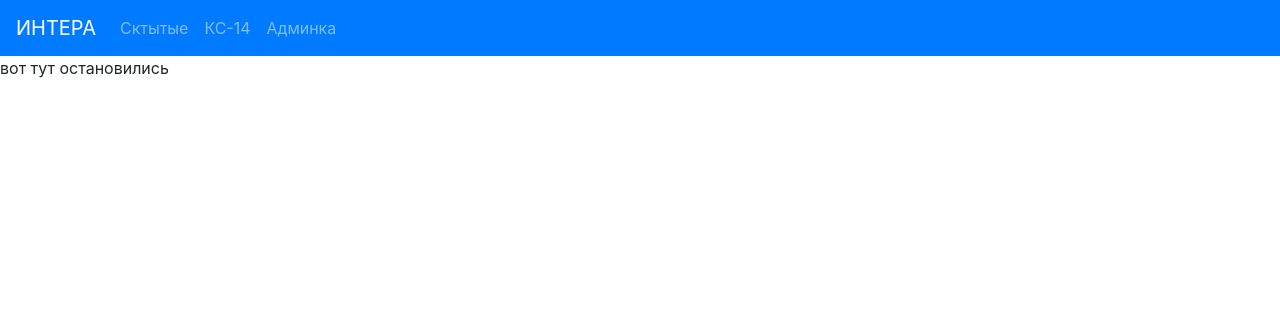
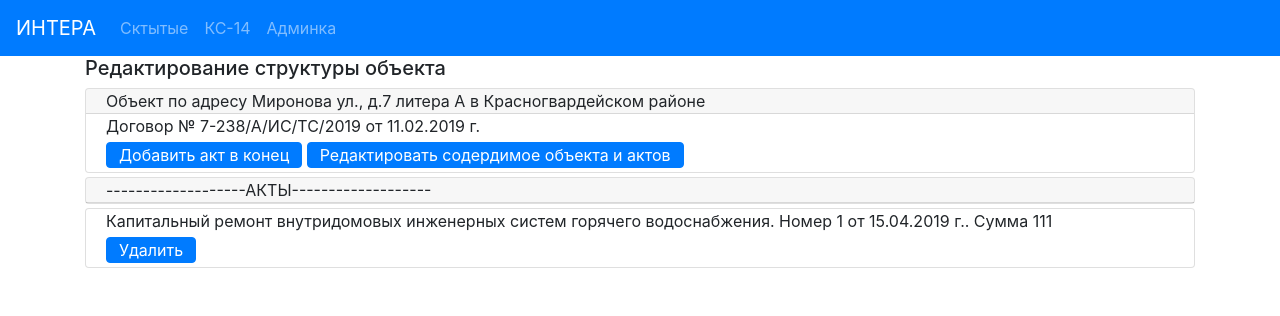
Before and after one commit to dezhik74/ActHiddeen, a Django app: a page that uses app/acts/ks14base/templates/ks14base/ks14structure.html in a window 1280 px wide. Shown: the top 316 px of the page. Run offline with Django 3.2, Linux system fonts and the light colour scheme; data comes from the database, SQL or seed files in the repository; both versions use the stored data as it was after the commit; some libraries are stand-ins or nearby versions.

Commit message:
0.6.8 Новое поле "район род падеж" внедрили. Форма править структуру есть.

```diff
--- a/app/acts/ks14base/admin.py
+++ b/app/acts/ks14base/admin.py
@@ -10,7 +10,8 @@ class Ks14Admin (admin.ModelAdmin):
     save_as = True
     list_display = ('address', 'contract_number', 'district_prepositional', 'system_genitive', 'summa')
     fields = (
-              ('address',  'district_prepositional'),
+              'address',
+              ('district_prepositional','district_genitive'),
               'system_genitive',
               ('contract_number', 'contract_date'),
               ('begin_contract_date', 'end_contract_date'),
@@ -46,7 +47,8 @@ class ObjectCommonAdmin (admin.ModelAdmin):
     list_display = ('address', 'contract_number', 'district_prepositional')
     inlines = [ActSpecificInline]
     fields = (
-                ('address',  'district_prepositional'),
+                'address',
+                ('district_prepositional','district_genitive'),
                 ('contract_number', 'contract_date'),
                 ('contractor', 'contractor_address'),
                 'contractor_OKPO',
--- a/app/acts/ks14base/create_documents.py
+++ b/app/acts/ks14base/create_documents.py
@@ -73,7 +73,7 @@ def create_ks3_xlsx (obj, act):
         ws['A54'] = '(должность)'
         ws['G54'] = '(подпись)'
         ws['K54'] = '  (расшифровка подписи)'
-    ws['A56'] = 'Уполномоченный  представитель администрации '+ obj.district_prepositional + ' района'
+    ws['A56'] = 'Уполномоченный  представитель администрации '+ obj.district_genitive + ' района'
     ws['A57'] = obj.administration_delegate_position
     ws['A58'] = obj.administration_delegate_decree
     ws['K58'] = obj.administration_delegate
@@ -120,7 +120,7 @@ def create_ks2_xlsx (my_obj, my_act):
         ws['B51'] = '(должность)                                                       ' \
                     '                                                                   ' \
                     '                                                           (подпись)        (расшифровка подписи)'
-    ws['B52'] = 'Уполномоченный  представитель администрации '+ my_obj.district_prepositional + ' района'
+    ws['B52'] = 'Уполномоченный  представитель администрации '+ my_obj.district_genitive + ' района'
     ws['B53'] = my_obj.administration_delegate_position
     ws['B54'] = my_obj.administration_delegate_decree
     ws['O54'] = my_obj.administration_delegate
--- a/app/acts/ks14base/forms.py
+++ b/app/acts/ks14base/forms.py
@@ -6,7 +6,8 @@ class ObjectCommonForm (ModelForm):
     class Meta:
         model = ObjectCommon
         fields = [
-            'address', 'district_prepositional',
+            'address',
+            'district_prepositional', 'district_genitive',
             'contract_number', 'contract_date',
             'contractor', 'contractor_address',
             'contractor_OKPO',
--- a/app/acts/ks14base/models.py
+++ b/app/acts/ks14base/models.py
@@ -4,7 +4,8 @@ from django.shortcuts import reverse
 
 class ObjectCommon (models.Model):
     address = models.CharField(max_length = 100, verbose_name = 'Адрес')
-    district_prepositional = models.CharField(max_length = 20, verbose_name = 'Район (предл падеж)')
+    district_prepositional = models.CharField(max_length = 30, verbose_name = 'Район (предл падеж)')
+    district_genitive = models.CharField(max_length = 30, verbose_name = 'Район (род падеж)')
     contract_number = models.CharField(max_length=40, verbose_name = '№ Контракта')
     contract_date = models.CharField(max_length=20, verbose_name= 'Дата контракта')
 
@@ -50,6 +51,12 @@ class ObjectCommon (models.Model):
 
     def __str__(self):
         return '{}'.format(self.address)
+
+    def get_absolute_url(self):
+        return reverse('ks14_object_detail_url', kwargs={'pk': self.pk})
+
+    def get_edit_url(self):
+        return reverse('ks14_object_edit_url', kwargs={'pk': self.pk})
 
     def copy(self):
         s = self.address
--- a/app/acts/ks14base/templates/ks14base/common_object_fields.html
+++ b/app/acts/ks14base/templates/ks14base/common_object_fields.html
@@ -1,8 +1,12 @@
 <div class="form-group row mb-1">
     <div class="col-xl-2 col-form-label-sm">{{ my_form.address.label }}</div>
-    <div class="col-xl-4">{{ my_form.address }}</div>
+    <div class="col-xl-10">{{ my_form.address }}</div>
+</div>
+<div class="form-group row mb-1">
     <div class="col-xl-2 col-form-label-sm">{{ my_form.district_prepositional.label }}</div>
     <div class="col-xl-4">{{ my_form.district_prepositional }}</div>
+    <div class="col-xl-2 col-form-label-sm">{{ my_form.district_genitive.label }}</div>
+    <div class="col-xl-4">{{ my_form.district_genitive }}</div>
 </div>
 <div class="form-group row mb-1">
     <div class="col-xl-2 col-form-label-sm">{{ my_form.contract_number.label }}</div>
--- a/app/acts/ks14base/templates/ks14base/ks14list.html
+++ b/app/acts/ks14base/templates/ks14base/ks14list.html
@@ -7,11 +7,11 @@
     <div class="container">
     {% for obj in objects %}
         <div class="card my-1">
-            <div class="card-header py-0 ">
+            <div class="card-header text-white bg-secondary py-0 ">
                 <p class="my-0"><b>Объект </b> {{ obj.address }} <b>Подрядчик </b> {{ obj.contractor }} <b>Договор </b> {{ obj.contract_number }}</p>
                     <a href="{% url 'ks14_object_detail_url' obj.pk %}" class="btn btn-primary my-1 py-0">Смотреть</a>
                     <a href="{% url 'ks14_object_edit_structure_url' obj.pk %}" class="btn btn-primary my-1 py-0">Структура</a>
-                    <a href="{% url 'ks14_object_edit_url' obj.pk %}" class="btn btn-primary  my-1 py-0">Редактировать</a>
+                    <a href="{{ obj.get_edit_url }}" class="btn btn-primary  my-1 py-0">Редактировать</a>
                     <a href="{% url 'ks14_copy_url' obj.pk %}" class="btn btn-primary  my-1 py-0">+ копия</a>
                     <a href="{% url 'ks14_delete_url' obj.pk %}" class="btn btn-primary  my-1 py-0">Удалить</a>
             </div>
--- a/app/acts/ks14base/templates/ks14base/ks14structure.html
+++ b/app/acts/ks14base/templates/ks14base/ks14structure.html
@@ -2,6 +2,31 @@
 {% extends 'base.html'%}
 {% block mycontent %}
 
-вот тут остановились
+<div class="container">
+    <h5>Редактирование структуры объекта</h5>
+    <div class="card mb-1">
+        <div class="card-header py-0">
+            Объект по адресу {{ my_obj.address }} в {{ my_obj.district_prepositional }} районе
+        </div>
+        <div class="card-body py-0">
+        <p class="card-text my-0">Договор № {{ my_obj.contract_number }} от {{ my_obj.contract_date }}</p>
+        <a href="{% url 'insert_act_url' my_obj.pk %}" class="btn btn-primary my-1 py-0">Добавить акт в конец</a>
+        <a href="{{ my_obj.get_edit_url }}" class="btn btn-primary my-1 py-0">Редактировать содердимое объекта и актов</a>
+        </div>
+    </div>
+    <div class="card mb-1">
+        <div class="card-header py-0">
+            -------------------АКТЫ-------------------
+        </div>
+    </div>
+    {% for act in my_obj.acts.all %}
+    <div class="card mb-1 mb-1">
+        <div class="card-body py-0">
+        <p class="card-text my-0">Капитальный ремонт  {{ act.system_genitive }}. Номер {{ act.act_number }} от {{ act.act_date }}. Сумма {{ act.summa }}</p>
+        <a href="{% url 'delete_act_url' my_obj.pk act.pk %}" class="btn btn-primary my-1 py-0">Удалить</a>
+        </div>
+    </div>
+    {% endfor %}
+</div>
 
 {% endblock %}
--- a/app/acts/ks14base/templates/ks14base/object_edit.html
+++ b/app/acts/ks14base/templates/ks14base/object_edit.html
@@ -22,6 +22,8 @@
                     {% include "ks14base/act_specific_fields.html" %}
                 {% endfor %}
                 <button type="submit" class="btn btn-primary my-3">Сохранить изменения</button>
+                <a href="{% url 'ks14_list_url' %}" class="btn btn-primary my-3">Выйти в список</a>
+                <a href="{% url 'ks14_object_edit_structure_url' my_obj.pk %}" class="btn btn-primary my-3">Выйти в структуру</a>
             </form>
     </div>
 {% endblock %}
--- a/app/acts/ks14base/urls.py
+++ b/app/acts/ks14base/urls.py
@@ -12,4 +12,6 @@ urlpatterns = [
     path('make_ks3-<int:pk>-<int:pk2>', make_ks3_xlsx, name='make_ks3_xlsx'),
     path('make_peresort-<int:pk>-<int:pk2>', make_peresort, name='make_peresort'),
     path('make_ks2-<int:pk>-<int:pk2>', make_ks2_xlsx, name='make_ks2_xlsx'),
+    path('insert_act-<int:pk>', insert_act, name='insert_act_url'),
+    path('delete_act-<int:pk>-<int:pk2>', delete_act, name='delete_act_url'),
 ]
--- a/app/acts/ks14base/views.py
+++ b/app/acts/ks14base/views.py
@@ -81,7 +81,7 @@ def ks14_object_edit(request, pk):
         act_specific_form_set = ActSpecificFormSet(request.POST, prefix ='act_data')
         if object_common_form_set.is_valid() and act_specific_form_set.is_valid():
             my_obj.update_object_common (object_common_form_set.cleaned_data, act_specific_form_set.cleaned_data)
-            return redirect('ks14_list_url')
+            return redirect('ks14_object_edit_structure_url', pk=pk)
         return render(request, 'ks14base/object_edit.html', context = {'my_obj' : my_obj,
                                                                        'object_common_form_set' : object_common_form_set,
                                                                        'act_specific_form_set' : act_specific_form_set})
@@ -91,3 +91,16 @@ def ks14_object_edit(request, pk):
         return render(request, 'ks14base/object_edit.html', context = {'my_obj' : my_obj,
                                                                        'object_common_form_set' : object_common_form_set,
                                                                        'act_specific_form_set' : act_specific_form_set})
+
+
+def insert_act(request, pk):
+    my_obj = get_object_or_404(ObjectCommon, pk=pk)
+    my_obj.acts.create()
+    return redirect('ks14_object_edit_structure_url', pk = pk)
+
+
+def delete_act(request, pk, pk2):
+    my_obj = get_object_or_404(ObjectCommon, pk=pk)
+    my_act = get_object_or_404(ActSpecific, pk=pk2)
+    my_act.delete()
+    return redirect('ks14_object_edit_structure_url', pk = pk)
```
Also changed, not shown: app/acts/db.sqlite3, 4 other files.
